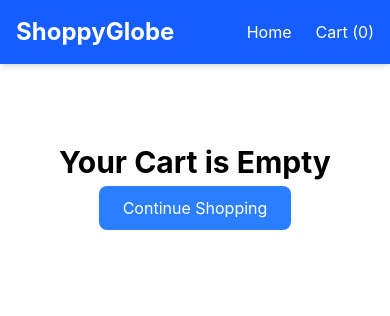
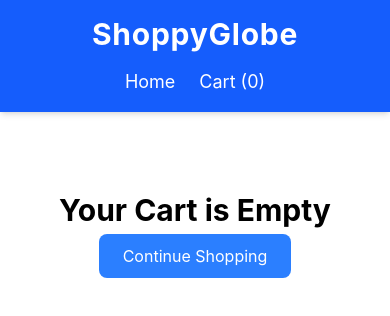
Before and after one commit to ramrohith999/shoppyglobe, a React (Vite) app: page /cart in a window 390 px wide. Shown: the top 316 px of the page. Built offline with nearby package versions, Linux system fonts and the light colour scheme.

Commit message:
addedresponsiveness

```diff
--- a/src/components/Header.jsx
+++ b/src/components/Header.jsx
@@ -12,23 +12,26 @@ const Header = () => {
   );
 
   return (
-    <header className="bg-blue-600 text-white shadow-md">
-      <div className="max-w-7xl mx-auto px-4 py-4 flex justify-between items-center">
+    <header className="bg-blue-600 text-white shadow-md sticky top-0 z-50">
+      <div className="max-w-7xl mx-auto px-4 py-4 flex flex-col sm:flex-row justify-between items-center gap-4">
         <Link
           to="/"
-          className="text-2xl font-bold"
+          className="text-3xl font-bold tracking-wide"
         >
           ShoppyGlobe
         </Link>
 
-        <nav className="flex gap-6 items-center">
-          <Link to="/" className="hover:text-gray-200">
+        <nav className="flex items-center gap-6 text-lg">
+          <Link
+            to="/"
+            className="hover:text-gray-200 transition"
+          >
             Home
           </Link>
 
           <Link
             to="/cart"
-            className="hover:text-gray-200"
+            className="hover:text-gray-200 transition"
           >
             Cart ({totalItems})
           </Link>
--- a/src/components/ProductItem.jsx
+++ b/src/components/ProductItem.jsx
@@ -6,12 +6,12 @@ const ProductItem = ({ product }) => {
   const dispatch = useDispatch();
 
   return (
-    <div className="bg-white rounded-xl shadow-md overflow-hidden hover:shadow-xl transition duration-300">
+    <div className="bg-white rounded-2xl shadow-md overflow-hidden hover:shadow-2xl transition duration-300 flex flex-col">
       <img
         src={product.thumbnail}
         alt={product.title}
         loading="lazy"
-        className="w-full h-52 object-cover"
+       className="w-full h-56 object-cover hover:scale-105 transition duration-300"
       />
 
       <div className="p-4">
```
